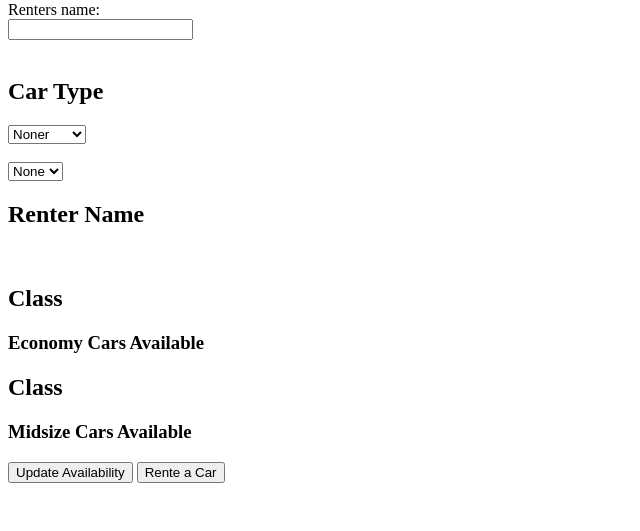
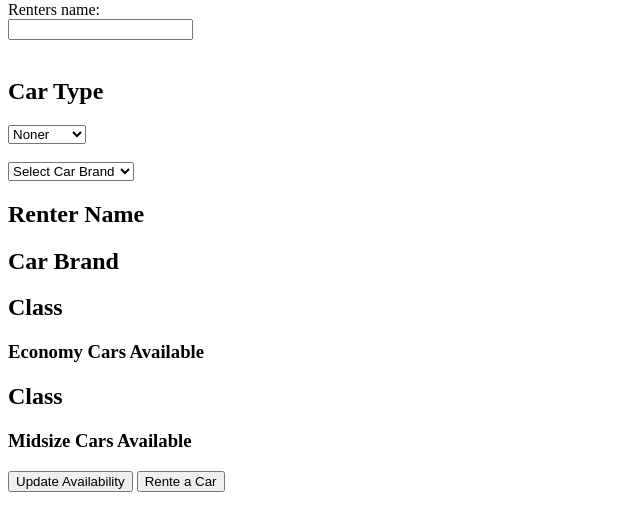
Before and after one commit to stevens681/Rental-Car, a plain HTML site: page index.html in a window 1280 px wide. Shown: the part 79-610 px from the top of the page, without its empty margins (0-640 px from the left). Drawn offline with Linux system fonts and the light colour scheme.

Commit message:
modify index and add scripts.js

```diff
--- a/index.html
+++ b/index.html
@@ -24,17 +24,13 @@
   </select><br><br>
   </form>
   <form id="carBrand">
-  <select name="cars">
-    <option value="none">None</option>
-    <option value="volvo">Volvo</option>
-    <option value="saab">Saab</option>
-    <option value="fiat">Fiat</option>
-    <option value="audi">Audi</option>
+  <select id="selectBrand" onchange="brandName()">
+    <option>Select Car Brand</option>
   </select>
 </form>
 <h2>Renter Name</h2>
-<p id="renterName"></p><br>
-
+<p id="renterName"></p>
+<h2>Car Brand</h2>
 <p id="brandNames"></p>
 <h2>Class</h2>
 <p id="economycar"></p>
--- a/object.js
+++ b/object.js
@@ -1,4 +1,4 @@
-var rentals ={
+var rentals = {
 	name: "Enterprise Rental",
 	econCars: 10,
 	ebooked: 0,
@@ -6,33 +6,29 @@ var rentals ={
 	midCars: 10,
 	mbooked: 0,
 	midType: "Midsize",
-    renter:[ {rName: "",
-        brand:""
+	renter: [{
+		rName: "",
+		brand: ""
 	}],
-
 	ebook: function() {
 		this.ebooked++;
-        if(this.econCars > 0){
+		if (this.econCars > 0) {
 			this.econCars--;
 			rentals.carsAvail();
-        }else{
+		} else {
 			alert("We ran out of Economy Cars")
 		}
-
 	},
 	mbook: function() {
 		this.mbooked++;
-        if(this.midCars > 0){
+		if (this.midCars > 0) {
 			this.midCars--;
 			rentals.carsAvail();
-        }else{
+		} else {
 			alert("We ran out of Mid size Cars")
 		}
-
 	},
 	carsAvail: function() {
-
-
 		document.getElementById("ecarAvail").innerHTML = rentals.econCars;
 		document.getElementById('mcarAvail').innerHTML = rentals.midCars;
 	},
@@ -43,45 +39,51 @@ var rentals ={
 		});
 	}
 };
-
-
+var brands = ["Acura","Alfa Romeo", "Aston Martin", "Audi", "Bentley", "BMW", "Bugatti", "Buick", "Buick", "Cadillac", "Cadillac", "Chevrolet", "Chrysler", "Citroen", "Citroen", "Dodge", "Ferrari", "Fiat", "Ford", "Geely", "General Motors", "GMC", "Honda", "Hyundai", "Infiniti", "Jaguar", "Jeep", "Kia", "Koenigsegg", "Lamborghini", "Land Rover", "Lexus", "Maserati", "Mazda", "McLaren", "Mercedes Benz", "Mini", "Mitsubishi Motors", "Mitsubishi", "Nissan", "Pagani", "Peugeot", "Porsche", "Ram", "Renault", "Rolls Royce", "Saab", "Subaru", "Suzuki", "TATA Motors", "Tesla", "Toyota", "Volkswagen", "Volvo",
+]
+var select = document.getElementById("selectBrand");
 document.getElementById('upbutton').onclick = function() {
 	document.getElementById('businessname').innerHTML = rentals.name;
 	rentals.carsAvail();
-
 };
 
-
-function dropDown(){
+function dropDown() {
 	var selection = document.getElementById("carDropdown").value;
-        if(selection === "econbutton"){
+	if (selection === "econbutton") {
 		document.getElementById('economycar').innerHTML = rentals.econType;
-
-        }else if(selection === "midbutton"){
+	} else if (selection === "midbutton") {
 		document.getElementById('midcar').innerHTML = rentals.midType;
 	}
 }
 
-function rentCar(){
+function rentCar() {
 	var rent = document.getElementById("carDropdown").value;
 	var name = document.getElementById("rName").value;
 	var brand = document.getElementById("carBrand").value;
-       if(name != ""){
-        if(rent === "econbutton"){
+	if (name != "") {
+		if (rent === "econbutton") {
 			rentals.ebook();
 			rentals.addRenter(name, brand);
 			document.getElementById('economycar').innerHTML = rentals.econType;
 			document.getElementById('renterName').innerHTML = name;
-
-        }else if(rent === "midbutton"){
+		} else if (rent === "midbutton") {
 			rentals.mbook();
 			rentals.addRenter(name, brand);
 			document.getElementById('midcar').innerHTML = rentals.midType;
 			document.getElementById('renterName').innerHTML = name;
-
 		}
-
-       }else{
+	} else {
 		alert("Please enter the customer name");
 	}
 }
+for (var i = 0; i < brands.length; i++) {
+	var sel = brands[i];
+	var element = document.createElement("option");
+	element.textContent = sel;
+	element.value = sel;
+	select.appendChild(element);
+}
+function brandName(){
+    var selection = document.getElementById("selectBrand").value;
+    document.getElementById("brandNames").innerHTML = selection;
+}
```
Lines whose indentation alone changed are shown as unchanged.
